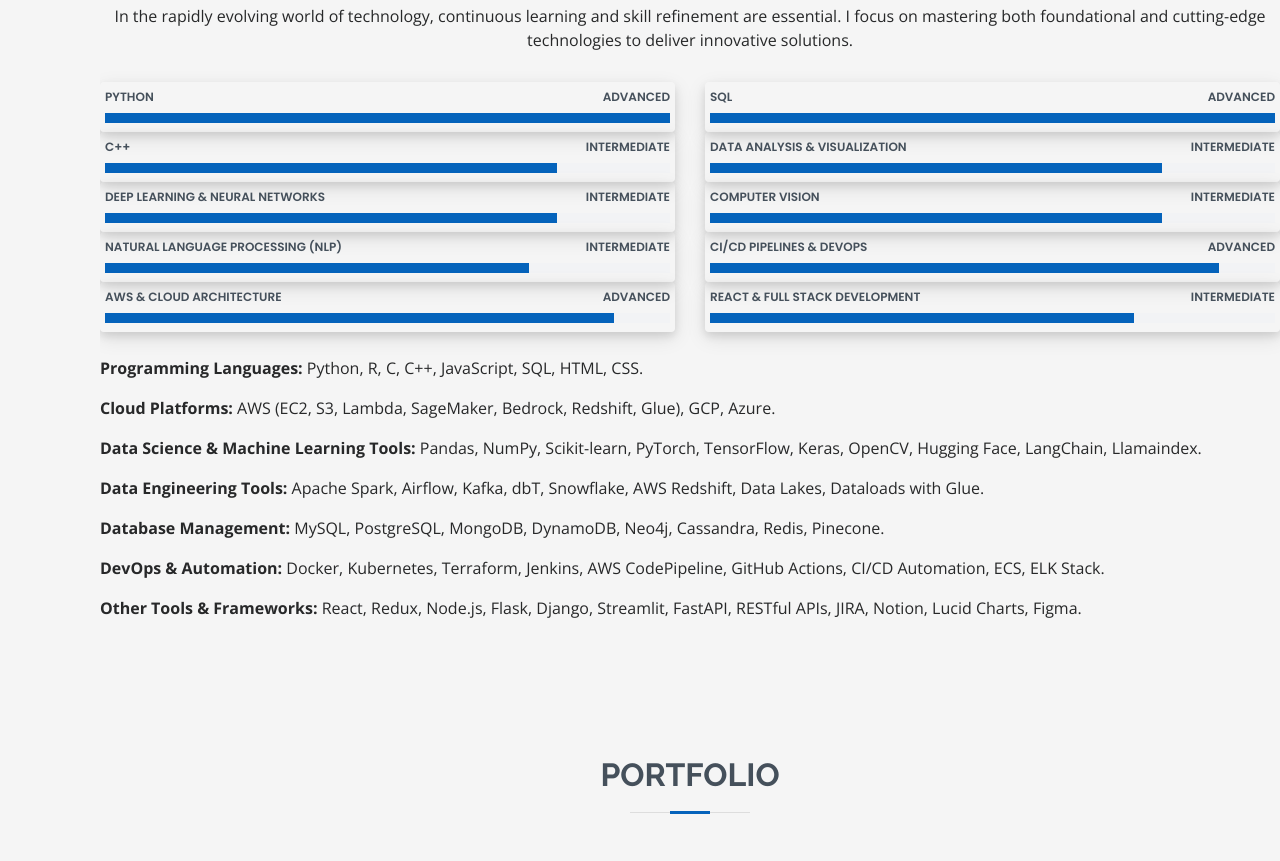
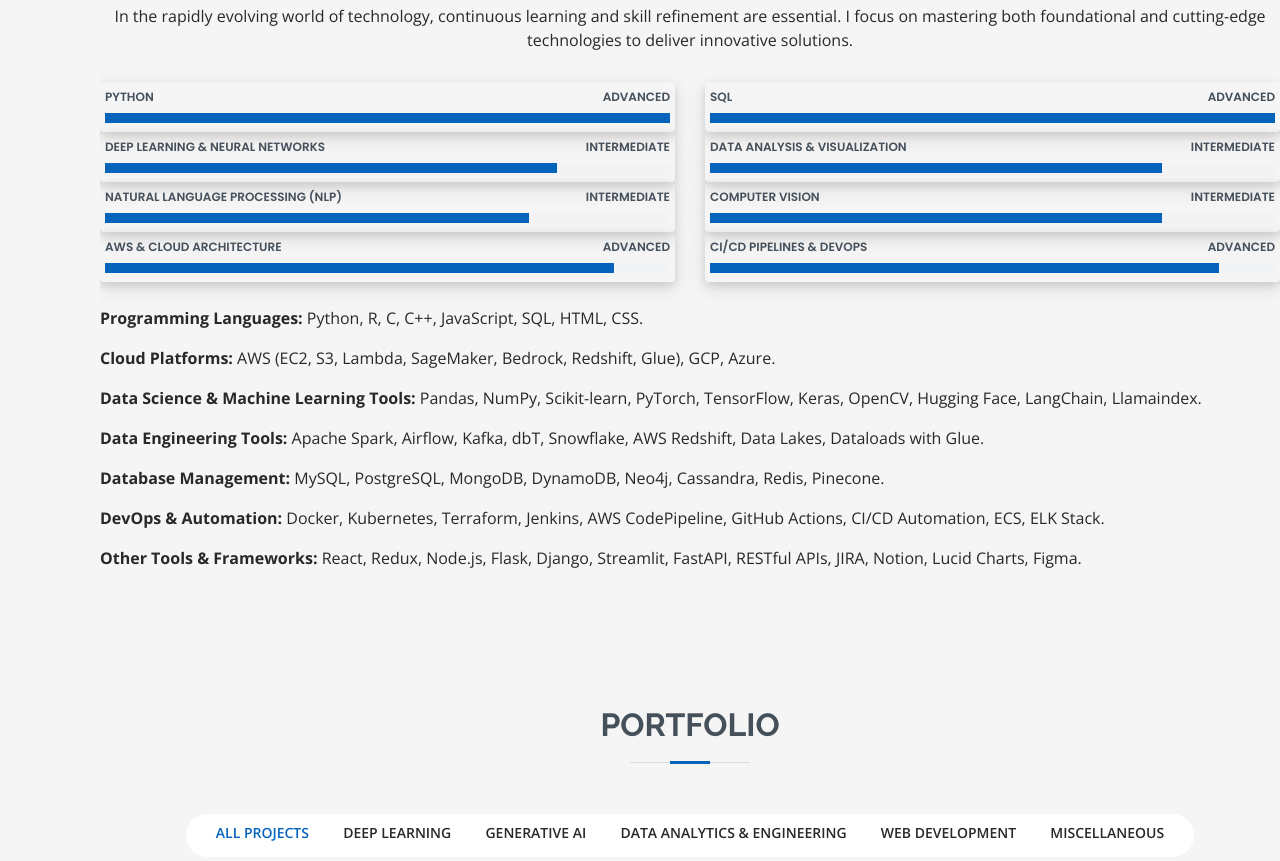
Before and after one commit to docmhvr/docmhvr.github.io, a plain HTML site: page index.html in a window 1280 px wide. Shown: the part 1680-2541 px from the top of the page. Drawn offline with nearby package versions, Linux system fonts and the light colour scheme.

Commit message:
Updated skills section

```diff
--- a/index.html
+++ b/index.html
@@ -193,6 +193,90 @@
 </section><!-- End About Section -->
 
 <!-- ======= Skills Section ======= -->
+<!-- <section id="skills" class="skills section-bg">
+  <div class="container" data-aos="fade-up">
+
+    <div class="section-title">
+      <h2>Skills</h2>
+      <p>Learning is a continuous process, aiming for more depth and expertise is my motto when pursuing any learning goal</p>
+    </div>
+
+    <div class="row skills-content">
+
+      <div class="col-lg-6">
+
+        <div class="progress">
+          <span class="skill">Python <i class="val">Advance</i></span>
+          <div class="progress-bar-wrap">
+            <div class="progress-bar" role="progressbar" aria-valuenow="100" aria-valuemin="0" aria-valuemax="100"></div>
+          </div>
+        </div>
+
+        <div class="progress">
+          <span class="skill">C++ <i class="val">Intermediate</i></span>
+          <div class="progress-bar-wrap">
+            <div class="progress-bar" role="progressbar" aria-valuenow="80" aria-valuemin="0" aria-valuemax="100"></div>
+          </div>
+        </div>
+
+        <div class="progress">
+          <span class="skill">Deep Learning <i class="val">Intermediate</i></span>
+          <div class="progress-bar-wrap">
+            <div class="progress-bar" role="progressbar" aria-valuenow="80" aria-valuemin="0" aria-valuemax="100"></div>
+          </div>
+        </div>
+
+      </div>
+
+      <div class="col-lg-6">
+
+        <div class="progress">
+          <span class="skill">SQL <i class="val">Advance</i></span>
+          <div class="progress-bar-wrap">
+            <div class="progress-bar" role="progressbar" aria-valuenow="100" aria-valuemin="0" aria-valuemax="100"></div>
+          </div>
+        </div>
+
+        <div class="progress">
+          <span class="skill">Data Analysis <i class="val">Intermediate</i></span>
+          <div class="progress-bar-wrap">
+            <div class="progress-bar" role="progressbar" aria-valuenow="80" aria-valuemin="0" aria-valuemax="100"></div>
+          </div>
+        </div>
+
+        <div class="progress">
+          <span class="skill">Computer Vision <i class="val">Intermediate</i></span>
+          <div class="progress-bar-wrap">
+            <div class="progress-bar" role="progressbar" aria-valuenow="80" aria-valuemin="0" aria-valuemax="100"></div>
+          </div>
+        </div>
+
+      </div>
+    </div>
+
+    <div>
+      <br>
+      <p>
+        <strong>Programming languages:</strong> Python, R, C, C++, JavaScript, SQL, HTML, CSS.</li>
+      </p>
+      <p>
+        <strong>Data Science Tools:</strong> Pandas, NumPy, Matplotlib, Jupyter, Colab, Tableau, Power BI, Looker.</li>
+      </p>
+      <p>
+        <strong>AI and Machine Learning:</strong> Pytorch, OpenCV, NLTK, TensorFlow, RStudio.</li>
+      </p>
+    </div>
+      <p>
+        <strong>Data Engineering:</strong> Spark, Airflow, Kafka, dbT, Snowflake, AWS Redshift, AWS EC2, S3 and other AWS products.</li>
+      </p>
+      <p>
+        <strong>Other Tools:</strong> React, Redux, Node, Excel, JIRA, Notion, Lucid Charts, Omni CMS, Django, AWS, Heroku, Git and GitHub.</li>
+      </p>
+  </div>
+</section> -->
+<!-- End Skills Section -->
+
+<!-- ======= Skills Section ======= -->
 <section id="skills" class="skills section-bg">
   <div class="section-title">
     <h2>Skills</h2>
@@ -210,12 +294,12 @@
         </div>
       </div>
 
-      <div class="progress">
+      <!-- <div class="progress">
         <span class="skill">C++ <i class="val">Intermediate</i></span>
         <div class="progress-bar-wrap">
           <div class="progress-bar" role="progressbar" aria-valuenow="80" aria-valuemin="0" aria-valuemax="100"></div>
         </div>
-      </div>
+      </div> -->
 
       <div class="progress">
         <span class="skill">Deep Learning & Neural Networks <i class="val">Intermediate</i></span>
@@ -270,12 +354,12 @@
         </div>
       </div>
 
-      <div class="progress">
+      <!-- <div class="progress">
         <span class="skill">React & Full Stack Development <i class="val">Intermediate</i></span>
         <div class="progress-bar-wrap">
           <div class="progress-bar" role="progressbar" aria-valuenow="75" aria-valuemin="0" aria-valuemax="100"></div>
         </div>
-      </div>
+      </div> -->
 
     </div>
 
```
